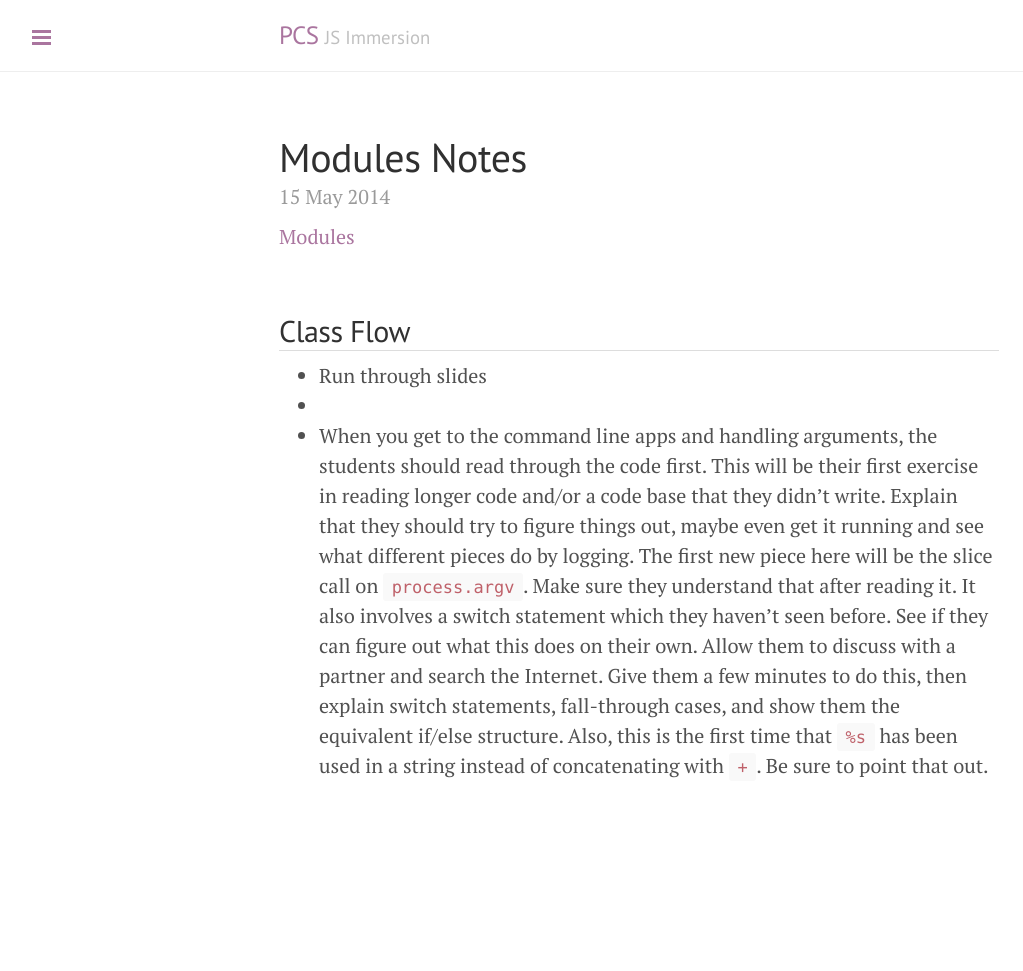
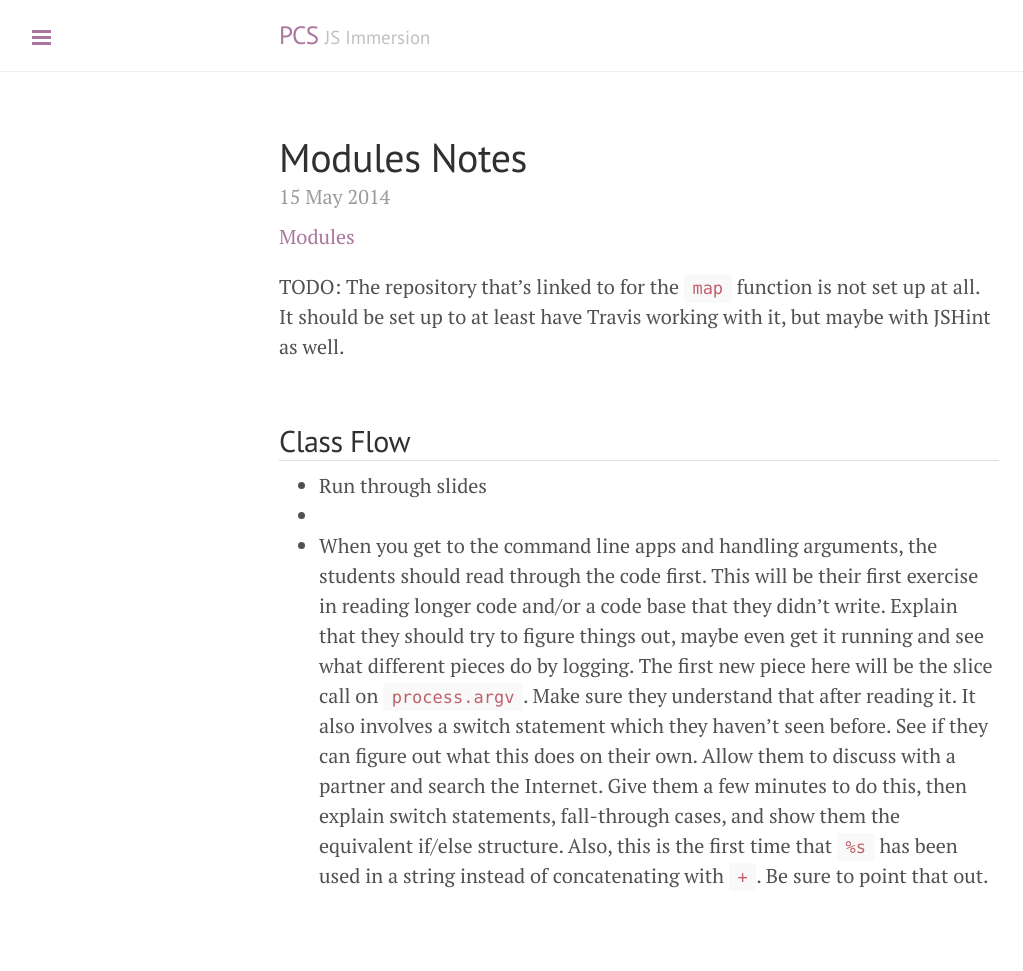
Before and after one commit to wbyoung/jsi, a Jekyll site: the page built from _posts/00-01-04-modules-notes.md, in a window 1280 px wide. Shown: the whole page, without its empty margins (1-1024 px from the left). Built offline with Jekyll 4.4.1, drawn with Linux system fonts in a browser that asks for light colours; nearby versions of some CDN libraries; Markdown is read by kramdown in place of the engine named in the settings; before the commit the page ends 900 px from its top, so only the background shows below that.

Commit message:
Added a note/todo.

```diff
--- a/_posts/00-01-04-modules-notes.md
+++ b/_posts/00-01-04-modules-notes.md
@@ -4,6 +4,10 @@ title: Modules Notes
 class: modules
 date: 2014-05-15 00:00:00
 ---
+
+TODO: The repository that's linked to for the `map` function is not set up at
+all. It should be set up to at least have Travis working with it, but maybe
+with JSHint as well.
 
 ## Class Flow
 
```
